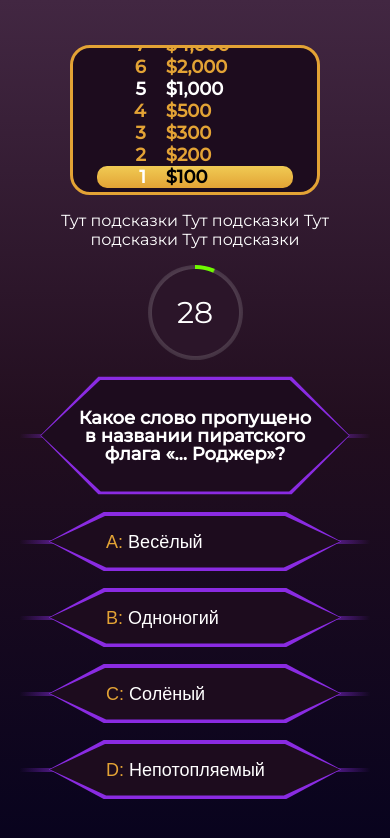
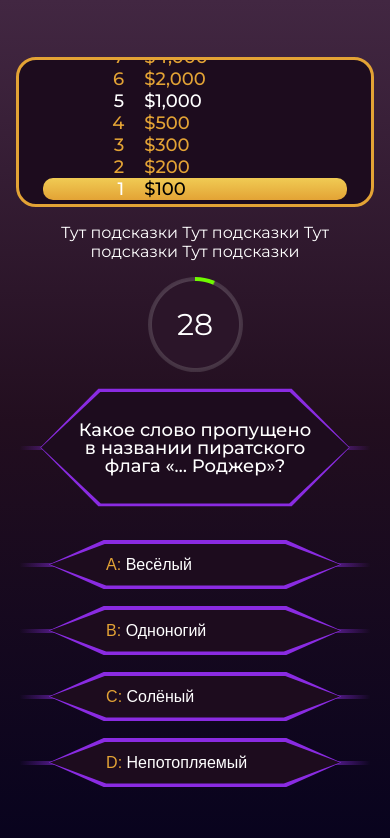
Before and after one commit to Slonenka111/-, a React (Create React App) app: page / in a window 390 px wide. Both pictures are taken after a click on the button "НАЧАТЬ ИГРУ". Shown: the top 838 px of the page. Built offline with nearby package versions, Linux system fonts and the light colour scheme.

Commit message:
feat(global): add style for mobile

```diff
--- a/src/components/LevelRoadmap/LevelRoadmap.scss
+++ b/src/components/LevelRoadmap/LevelRoadmap.scss
@@ -18,6 +18,7 @@ $levelsTransition: (
 
 .level-list {
 	width: 100%;
+	max-width: 400px;
 	height: 150px;
 	overflow: hidden;
 	margin: 0;
@@ -25,7 +26,7 @@ $levelsTransition: (
 	padding: 24px;
 	color: #e3a335;
 	background-color: #1d0c1e;
-	font-weight: bold;
+	font-weight: 500;
 	font-size: 18px;
 	border: #e3a335 solid 3px;
 	border-radius: 20px;
--- a/src/components/button/style.scss
+++ b/src/components/button/style.scss
@@ -70,10 +70,11 @@
 
 				.button__wrapper {
 					max-width: 500px;
-					height: 60px;
+					min-height: 50px;
+					height: auto;
 				}
 				.button__item {
-					font-size: 18px;
+					font-size: 16px;
 				}
 			}
 		}
--- a/src/components/questions/style.scss
+++ b/src/components/questions/style.scss
@@ -3,10 +3,6 @@
 	display: flex;
 	flex-wrap: wrap;
 	gap: 32px;
-
-	@media (max-width: 768px) {
-		gap: 16px;
-	}
 
 	&__container {
 		position: relative;
@@ -58,7 +54,7 @@
 		padding: 20px 100px;
 
 		font-size: 22px;
-		font-weight: bold;
+		font-weight: 500;
 		line-height: 1;
 		background-color: #1d0c1e;
 		clip-path: polygon(20% 0%, 80% 0%, 99% 50%, 99% 50%, 80% 100%, 20% 100%, 1% 50%, 1% 50%);
--- a/src/route/game/style.scss
+++ b/src/route/game/style.scss
@@ -23,11 +23,12 @@
 			flex-wrap: wrap;
 			gap: 16px;
 
-			&--side:nth-child(2) {
+			&--side {
+				order: 2;
+				max-width: 100%;
+			}
+			&--side:last-child {
 				order: 1;
-			}
-			&--side:nth-child(1) {
-				order: 2;
 				max-width: 100%;
 			}
 			&--middle {
```
